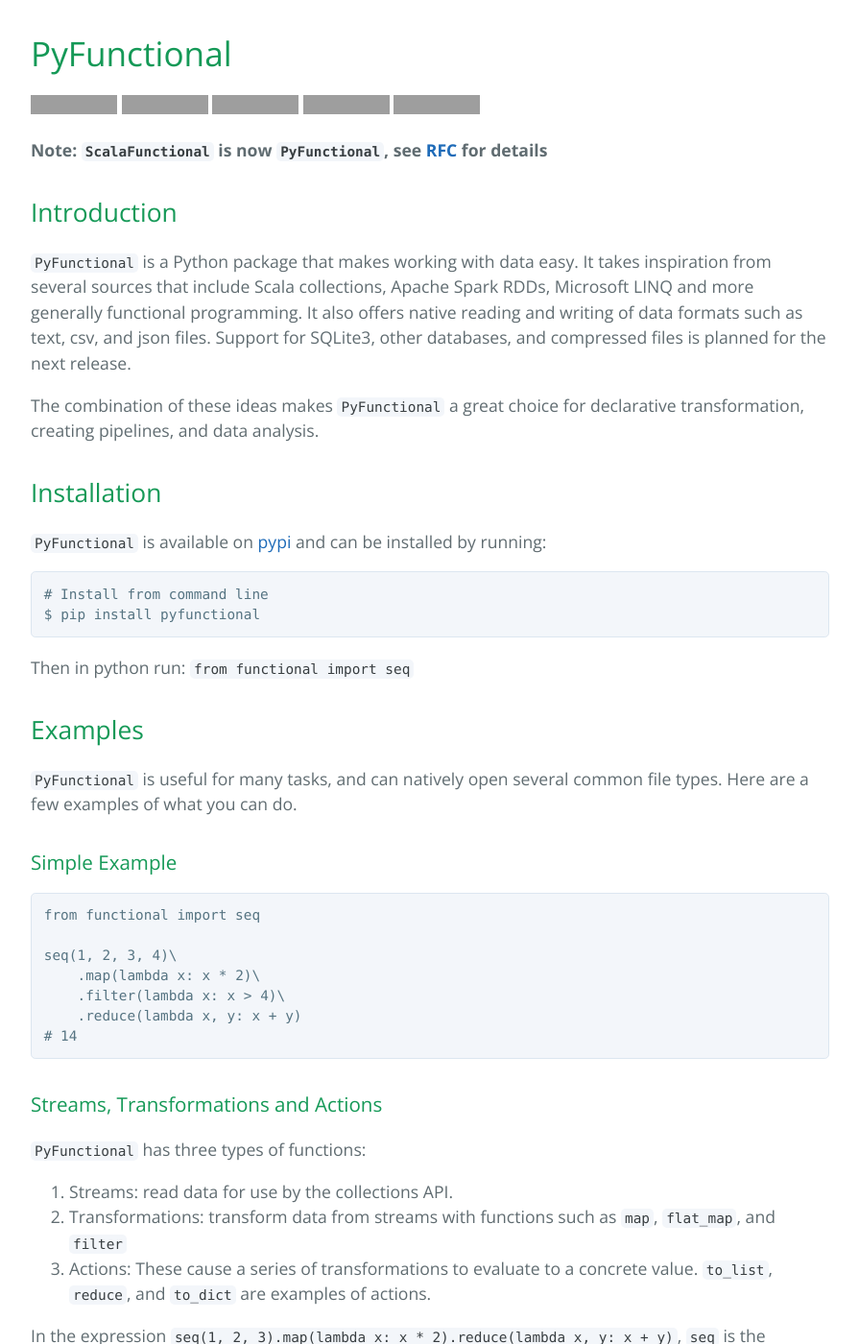
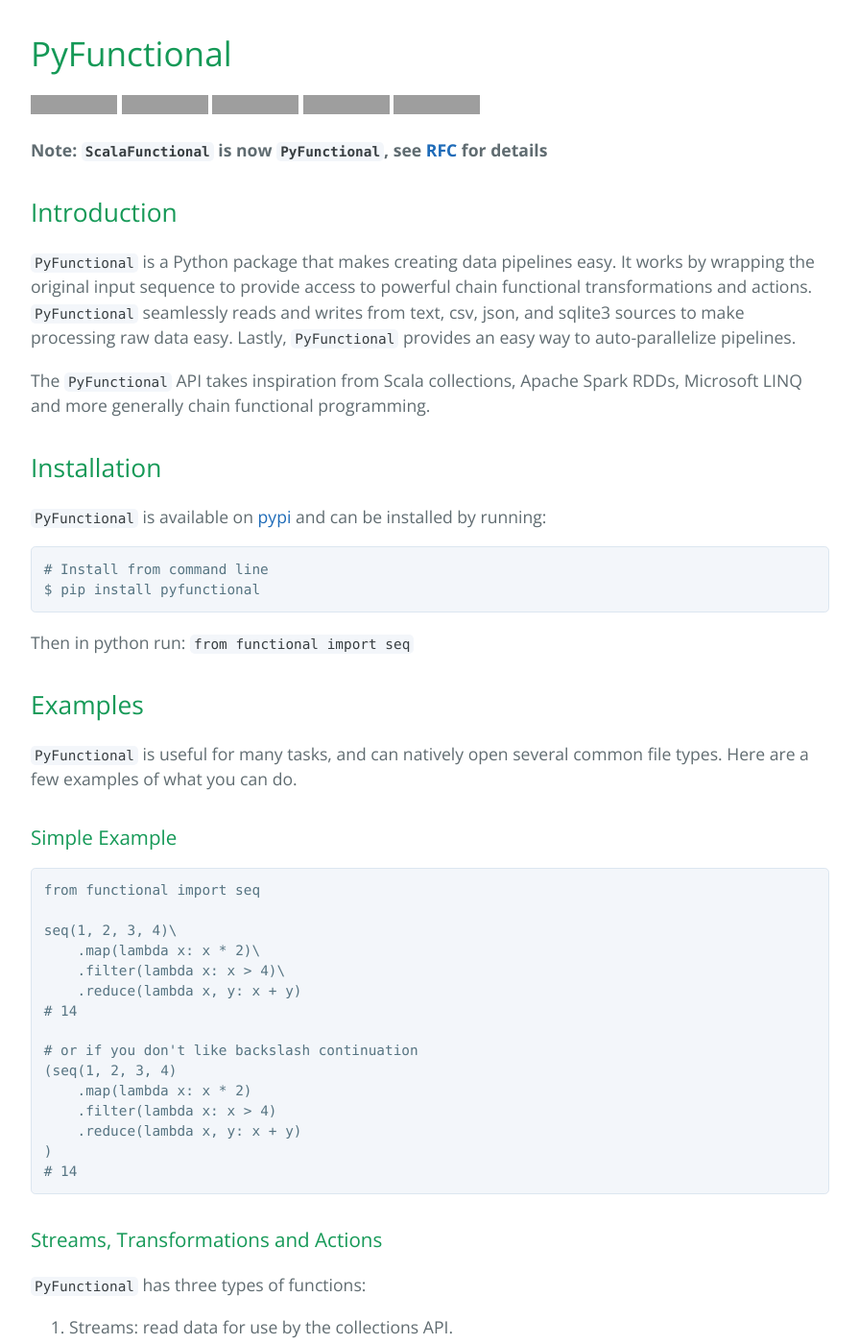
Before and after one commit to EntilZha/PyFunctional, a Jekyll site: the page built from jekyll-site/index.md, in a window 1280 px wide and 1400 px high, scrolled down 386 px. Shown: the whole window at 96% size, without its empty margins (192-1087 px from the left). Built offline with Jekyll 4.4.1, drawn with Linux system fonts in a browser that asks for light colours; some of the changed text lies outside the part shown; grey boxes are pictures that could not be loaded.

Commit message:
Update site to new readme

````diff
--- a/jekyll-site/index.md
+++ b/jekyll-site/index.md
@@ -6,21 +6,21 @@ layout: index
 # PyFunctional
 [![TravisCI](https://travis-ci.org/EntilZha/PyFunctional.svg?branch=master)](https://travis-ci.org/EntilZha/PyFunctional)
 [![Coverage by codecov.io](https://codecov.io/github/EntilZha/PyFunctional/coverage.svg?branch=master)](https://codecov.io/github/EntilZha/PyFunctional?branch=master)
-[![ReadTheDocs](https://readthedocs.org/projects/scalafunctional/badge/?version=latest)](http://scalafunctional.readthedocs.org/en/)
+[![ReadTheDocs](https://readthedocs.org/projects/scalafunctional/badge/?version=latest)](http://docs.pyfunctional.org)
 [![Latest Version](https://badge.fury.io/py/pyfunctional.svg)](https://pypi.python.org/pypi/pyfunctional/)
 [![Gitter](https://badges.gitter.im/Join%20Chat.svg)](https://gitter.im/EntilZha/ScalaFunctional?utm_source=badge&utm_medium=badge&utm_campaign=pr-badge)
 
 **Note: `ScalaFunctional` is now `PyFunctional`, see [RFC](https://github.com/EntilZha/PyFunctional/issues/62) for details**
 
 ## Introduction
-`PyFunctional` is a Python package that makes working with data easy. It takes inspiration from
-several sources that include Scala collections, Apache Spark RDDs, Microsoft LINQ and more generally
-functional programming. It also offers native reading and writing of data formats such as text, csv,
-and json files. Support for SQLite3, other databases, and compressed files is planned for the next
-release.
+`PyFunctional` is a Python package that makes creating data pipelines easy. It works by wrapping the
+original input sequence to provide access to powerful chain functional transformations and actions.
+`PyFunctional` seamlessly reads and writes from text, csv, json, and sqlite3 sources to make
+processing raw data easy. Lastly, `PyFunctional` provides an easy way to auto-parallelize
+pipelines.
 
-The combination of these ideas makes `PyFunctional` a great choice
-for declarative transformation, creating pipelines, and data analysis.
+The `PyFunctional` API takes inspiration from Scala collections, Apache Spark RDDs, Microsoft LINQ
+and more generally chain functional programming.
 
 ## Installation
 `PyFunctional` is available on [pypi](https://pypi.python.org/pypi/PyFunctional) and can be
@@ -45,6 +45,14 @@ seq(1, 2, 3, 4)\
     .map(lambda x: x * 2)\
     .filter(lambda x: x > 4)\
     .reduce(lambda x, y: x + y)
+# 14
+
+# or if you don't like backslash continuation
+(seq(1, 2, 3, 4)
+    .map(lambda x: x * 2)
+    .filter(lambda x: x > 4)
+    .reduce(lambda x, y: x + y)
+)
 # 14
 ```
 
@@ -222,10 +230,20 @@ with sqlite3.connect(':memory:') as conn:
 Just as `PyFunctional` can read from `csv`, `json`, `jsonl`, `sqlite3`, and text files, it can
 also write them. For complete API documentation see the collections API table or the official docs.
 
+### Parallel Execution
+To enable parallel execution first run `from functional import pseq`, then use it like you would
+normally use `seq`. A growing number of transformations in `PyFunctional` are being enabled for
+parallel execution. At the moment they are limited to:
+* `map`/`select`
+* `filter`/`filter_not`/`where`
+* `flat_map`
 
+Parallelization uses python `multiprocessing` and squashes chains of embarrassingly parallel
+operations to reduce overhead costs. For example, a sequence of maps and filters would be executed
+all at once rather than in multiple loops using `multiprocessing`
 
 ## Documentation
-Summary documentation is below and full documentation is at
+Shortform documentation is below and full documentation is at
 [scalafunctional.readthedocs.org](http://scalafunctional.readthedocs.org/en/latest/functional.html).
 
 ### Streams API
@@ -416,7 +434,7 @@ In order to be merged, all pull requests must:
 [Gitter for chat](https://gitter.im/EntilZha/PyFunctional)
 
 ## Supported Python Versions
-`PyFunctional` supports and is tested against Python 2.7, 3.3, 3.4, 3.5, PyPy, and PyPy3
+`PyFunctional` supports and is tested against Python 2.7, 3.3, 3.4.4, 3.5, PyPy, and PyPy3
 
 ## Changelog
 [Changelog](https://github.com/EntilZha/PyFunctional/blob/master/CHANGELOG.md)
@@ -429,7 +447,7 @@ I am a PhD student in Computer Science at the University of Colorado at Boulder.
 interests include large-scale machine learning, distributed computing, and adjacent fields. I
 completed my undergraduate degree in Computer Science at UC Berkeley in 2015. I have previously done
 research in the UC Berkeley AMPLab with Apache Spark, worked at Trulia as a data scientist,
-and developed several corporate and personal websites.
+and will be working as a data scientist at Oracle Data Cloud this summer.
 
 I created `PyFunctional` while using Python extensively at Trulia, and finding that I missed the
 ease of use for manipulating data that Spark RDDs and Scala collections have. The project takes the
````
Also changed, not shown: other parts of jekyll-site/index.md (+1 -0 lines), index.html (+32 -11 lines).
